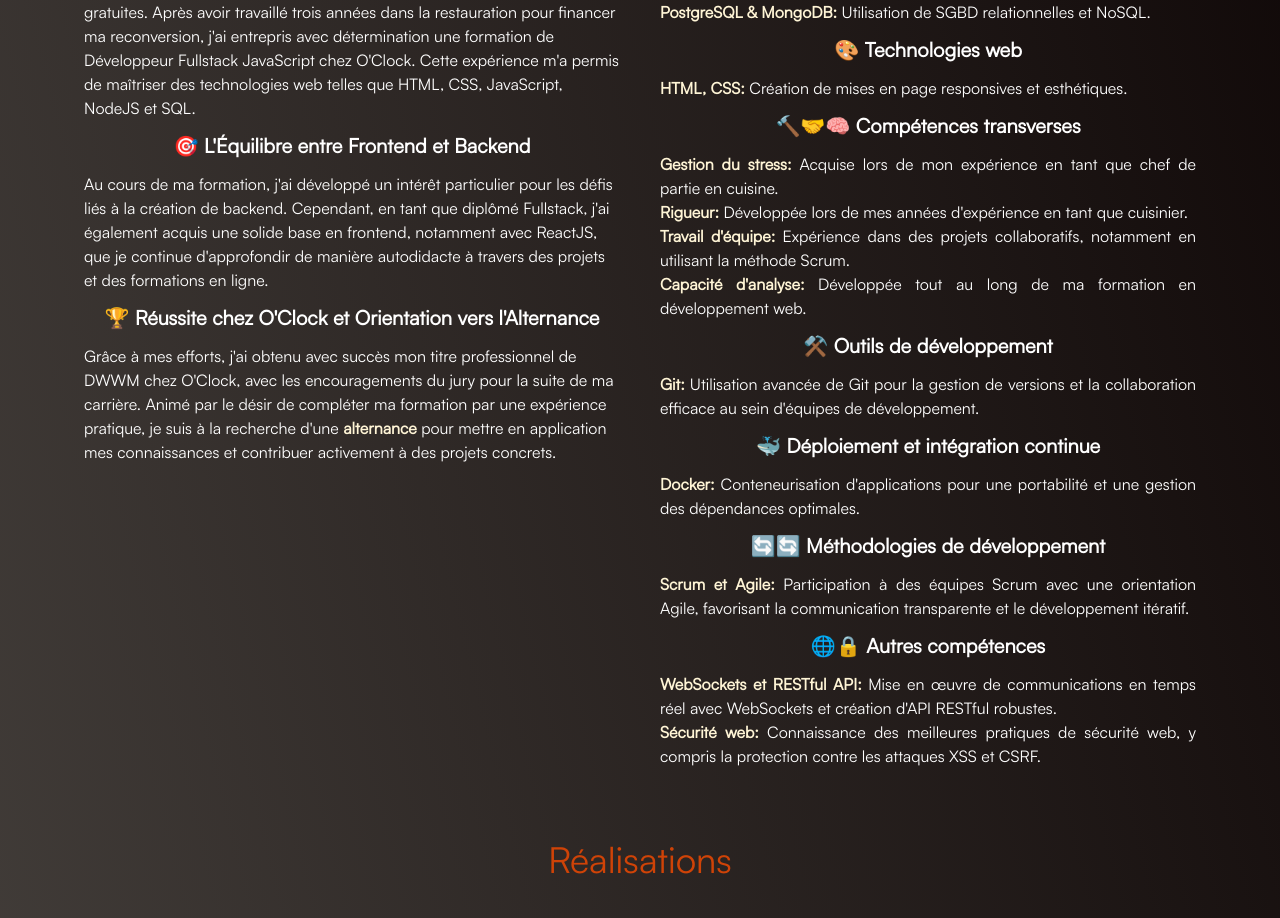
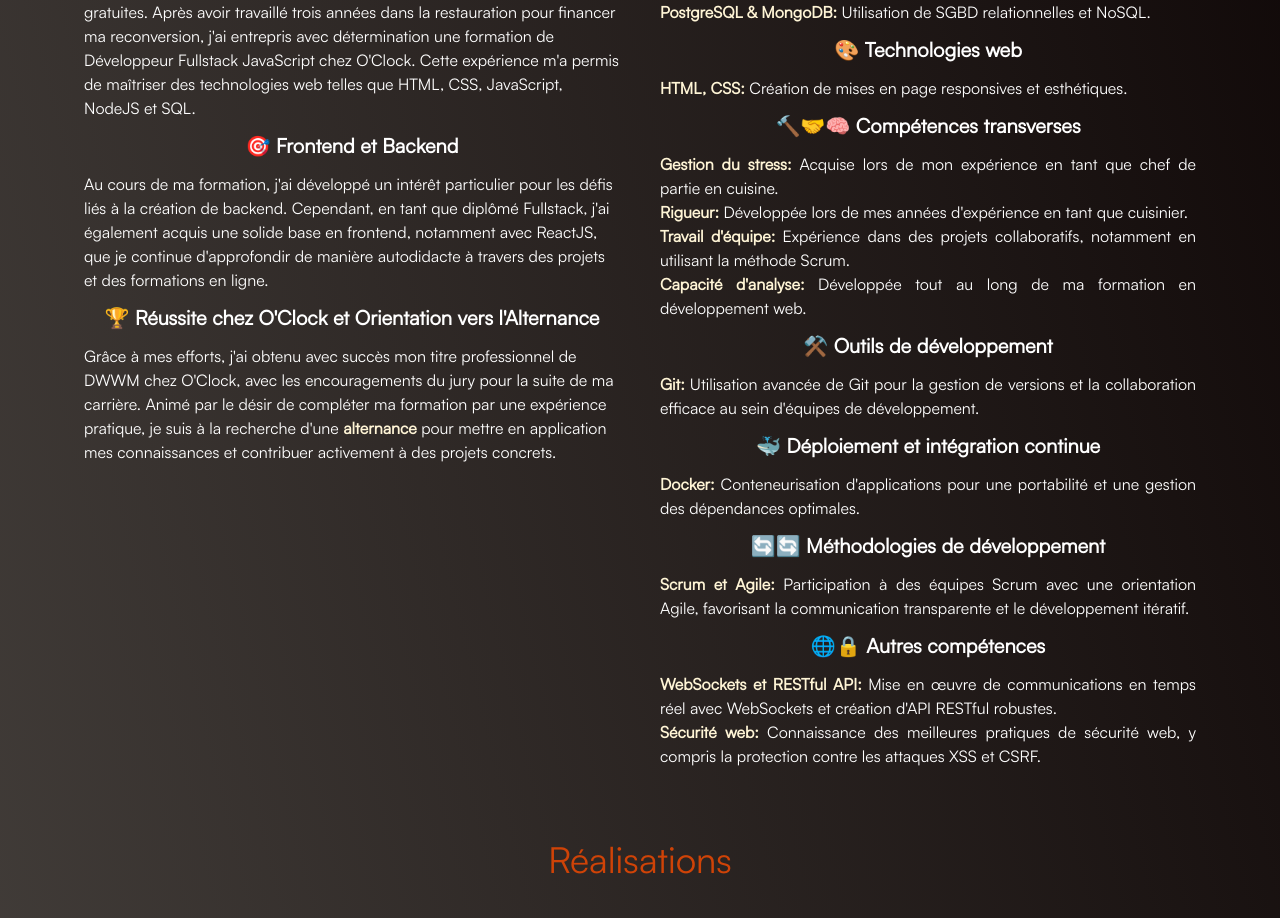
Before and after one commit to guillaumefalvet/portfolio_guillaumefalvet, a Next.js app: page / in a window 1280 px wide. Shown: the part 1240-2158 px from the top of the page. Built offline with nearby package versions, Linux system fonts and the light colour scheme.

Commit message:
🧹 chore : about me text

```diff
--- a/src/app/components/AboutAndSkils.tsx
+++ b/src/app/components/AboutAndSkils.tsx
@@ -21,7 +21,7 @@ export default function AboutAndSkils() {
         viewport={{ once: true }}
         className="flex max-w-4xl flex-col"
       >
-        <h2 className="text-mainColor py-2 text-center text-4xl font-medium">
+        <h2 className="py-2 text-center text-4xl font-medium text-mainColor">
           À Propos
         </h2>
 
@@ -46,7 +46,7 @@ export default function AboutAndSkils() {
           NodeJS et SQL.
         </p>
 
-        <H3>🎯 L&apos;Équilibre entre Frontend et Backend</H3>
+        <H3>🎯 Frontend et Backend</H3>
         <p>
           Au cours de ma formation, j&apos;ai développé un intérêt particulier
           pour les défis liés à la création de backend. Cependant, en tant que
@@ -75,7 +75,7 @@ export default function AboutAndSkils() {
         viewport={{ once: true }}
         className="flex max-w-4xl flex-col text-justify"
       >
-        <h2 className="text-mainColor py-2 text-center text-4xl font-medium">
+        <h2 className="py-2 text-center text-4xl font-medium text-mainColor">
           Compétences
         </h2>
         <H3>🚀 Langages de programmation</H3>
```
